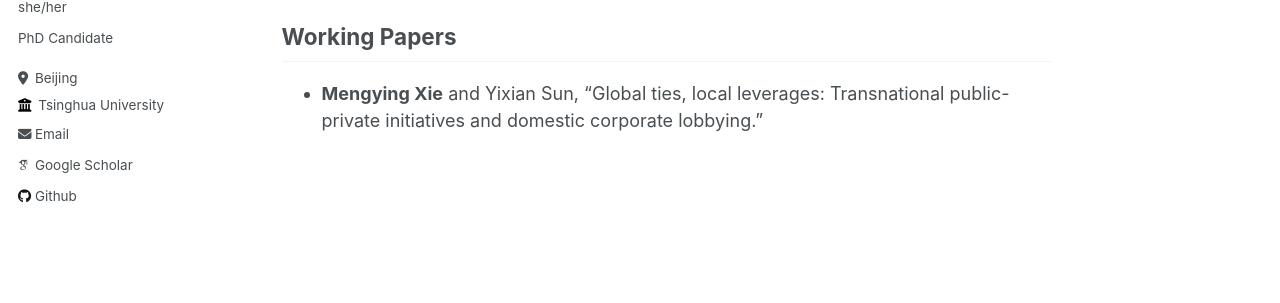
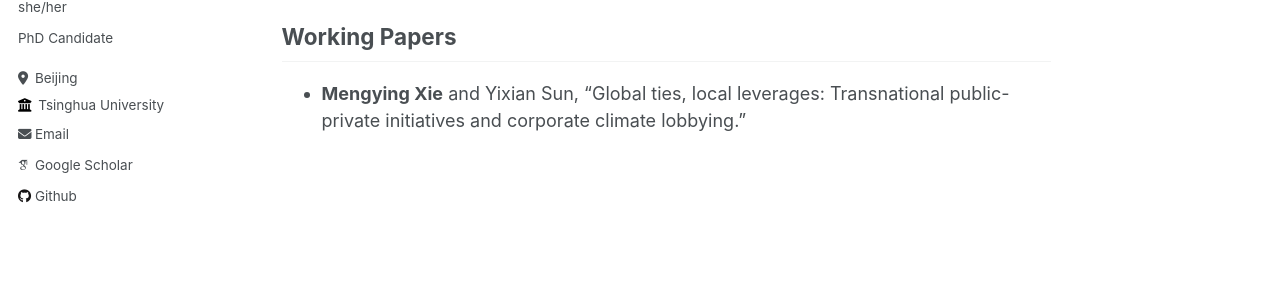
Before and after one commit to xiemythu/xiemythu.github.io, a Jekyll site: the page built from _pages/research.md, in a window 1280 px wide and 900 px high, scrolled down 825 px. Shown: the part 350-653 px from the top of the window. Built offline with Jekyll 4.4.1, drawn with Linux system fonts in a browser that asks for light colours; some web fonts are replaced.

Commit message:
Update research.md

```diff
--- a/_pages/research.md
+++ b/_pages/research.md
@@ -30,4 +30,4 @@ author_profile: true
 
 ## Working Papers
 
-* **Mengying Xie** and  Yixian Sun, "Global ties, local leverages: Transnational public-private initiatives and domestic corporate lobbying."
+* **Mengying Xie** and  Yixian Sun, "Global ties, local leverages: Transnational public-private initiatives and corporate climate lobbying."
```
